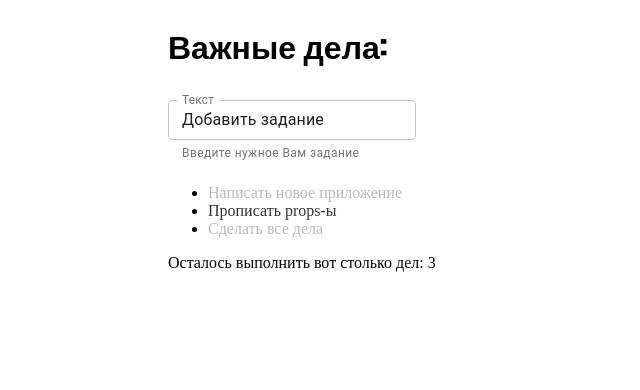
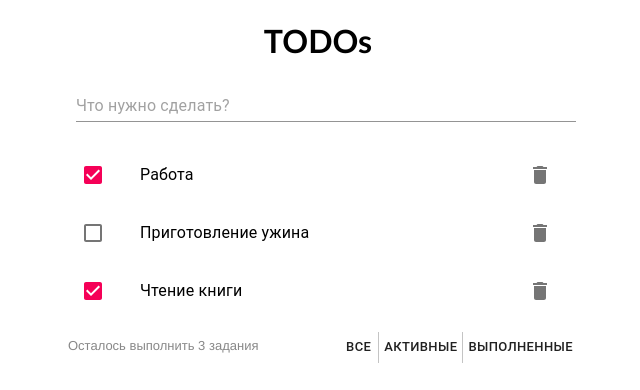
Before and after one commit to WebHeroSchool/todoZiabrova, a React (Create React App) app in the folder todo/: page / in a window 1280 px wide. Shown: the top 390 px of the page, without its empty margins (322-962 px from the left). Built offline with nearby package versions, Linux system fonts and the light colour scheme.

Commit message:
Добавлена общая стилизация

```diff
--- a/todo/package.json
+++ b/todo/package.json
@@ -37,6 +37,7 @@
   },
   "devDependencies": {
     "@material-ui/core": "^4.11.0",
+    "@material-ui/icons": "^4.9.1",
     "classnames": "^2.2.6"
   }
 }
--- a/todo/src/components/App/App.js
+++ b/todo/src/components/App/App.js
@@ -3,31 +3,28 @@ import ItemList from '../ItemList/ItemList';
 import Footer from '../Footer/Footer';
 import styles from './App.module.css';
 
-const todoItem = 'Написать новое приложение';
+const items = [{
+  id: 1,
+  isDone: true,
+  value: 'Работа'
+},{
+  id: 2,
+  isDone: false,
+  value: 'Приготовление ужина'
+},{
+  id: 3,
+  isDone: true,
+  value: 'Чтение книги'
+}];
 
-const App = () => {
-  const items = [
-  {
-    value: 'Написать новое приложение',
-    isDone: true
-  },
-  {
-    value: 'Прописать props-ы',
-    isDone: false
-  },
-  {
-    value: 'Сделать все дела',
-    isDone: true
+const itemNumber = items.length;
 
-  }
-  ];
-  return (
-  <div className={styles.wrap}>
-    <h1 className={styles.title}>Важные дела:</h1>
-    <InputItem />
-    <ItemList items={items} />
-    <Footer count={3} />
-  </div>);
-}
+const App = () => (<div className={styles.wrap}>
+  <h1 className={styles.title}>TODOs</h1>
+  <InputItem />
+  <ItemList items={items}/>
+  <Footer itemNumber={itemNumber}/>
+  </div>
+);
 
 export default App;
--- a/todo/src/components/App/App.module.css
+++ b/todo/src/components/App/App.module.css
@@ -1,8 +1,11 @@
 .wrap {
-    margin: auto;
-    width: 300px;
+  margin: auto;
+  width: 500px;
+  font-family: 'Franklin Gothic Medium', 'Arial Narrow', Arial, sans-serif;
+
 }
 
 .title {
-    font-family: Impact, Haettenschweiler, 'Arial Narrow Bold', sans-serif;
+  text-align: center;
+  font-family: 'Gill Sans', 'Gill Sans MT', Calibri, 'Trebuchet MS', sans-serif
 }
--- a/todo/src/components/Footer/Footer.js
+++ b/todo/src/components/Footer/Footer.js
@@ -1,5 +1,17 @@
-const Footer = ({ count }) => (<div>
-  Осталось выполнить вот столько дел: {count}
-  </div>);
+import React from 'react';
+import Button from '@material-ui/core/Button';
+import ButtonGroup from '@material-ui/core/ButtonGroup';
+import styles from './Footer.module.css';
+
+const Footer = ({itemNumber}) => (<footer>
+  <label className={styles.itemNumber}>Осталось выполнить {itemNumber} задания</label>
+  <div className={styles.filters}>
+  <ButtonGroup className={styles.filter} size="small" variant="text" aria-label="small text primary button group">
+  <Button>Все</Button>
+  <Button>Активные</Button>
+  <Button>Выполненные</Button>
+  </ButtonGroup>
+  </div>
+  </footer>);
 
   export default Footer;
--- a/todo/src/components/Footer/Footer.module.css
+++ b/todo/src/components/Footer/Footer.module.css
@@ -0,0 +1,20 @@
+.itemNumber {
+    color: #888;
+    font-family: 'Franklin Gothic Medium', 'Arial Narrow', Arial, sans-serif;
+    font-size: 13px;
+  }
+
+  .filters {
+    border-radius: 4px;
+    position: absolute;
+    top: -20%;
+    right: -10px;
+  }
+
+  .filter {
+    font-size: 10px;
+  }
+
+  footer {
+    position: relative;
+  }
--- a/todo/src/components/InputItem/InputItem.js
+++ b/todo/src/components/InputItem/InputItem.js
@@ -2,13 +2,16 @@ import TextField from '@material-ui/core/TextField';
 
 const InputItem = () => (<div>
   <TextField
-    label="Текст"
-    id="outlined-margin-dense"
-    defaultValue="Добавить задание"
-    helperText="Введите нужное Вам задание"
-    margin="dense"
-    variant="outlined"
+  id="standard-full-width"
+  style={{ margin: 8 }}
+  placeholder="Что нужно сделать?"
+  fullWidth
+  margin="normal"
+  InputLabelProps={{
+    shrink: true,
+  }}
   />
-</div>);
+  </div>
+);
 
 export default InputItem;
--- a/todo/src/components/Item/Item.js
+++ b/todo/src/components/Item/Item.js
@@ -1,13 +1,29 @@
 import styles from './Item.module.css';
-import classnames from 'classnames';
+import ListItem from '@material-ui/core/ListItem';
+import ListItemIcon from '@material-ui/core/ListItemIcon';
+import ListItemText from '@material-ui/core/ListItemText';
+import Checkbox from '@material-ui/core/Checkbox';
+import IconButton from '@material-ui/core/IconButton';
+import DeleteIcon from '@material-ui/icons/Delete';
+import ListItemSecondaryAction from '@material-ui/core/ListItemSecondaryAction';
 
-const Item = ({ value, isDone }) => (<span className={
-  classnames({
-    [styles.item]: true,
-    [styles.done]: isDone
-  })
-}>
-  {value}
-</span>);
+const Item = ({item, isDone, id}) => (
+  <ListItem>
+  <ListItemIcon>
+    <Checkbox
+      edge="start"
+      checked={isDone}
+      tabIndex={-1}
+      disableRipple
+    />
+  </ListItemIcon>
+  <ListItemText id={id} primary={item} />
+  <ListItemSecondaryAction>
+    <IconButton edge="end" aria-label="comments">
+      <DeleteIcon />
+    </IconButton>
+  </ListItemSecondaryAction>
+</ListItem>
+);
 
 export default Item;
--- a/todo/src/components/ItemList/ItemList.js
+++ b/todo/src/components/ItemList/ItemList.js
@@ -1,9 +1,11 @@
+import React from 'react';
 import Item from '../Item/Item';
+import styles from './ItemList.module.css';
 
 const ItemList = ({ items }) => (<ul>
-  {items.map(item => <li key={item.value}>
-    <Item value={item.value} isDone={item.isDone} />
-  </li>)}
+  {items.map(item =>
+    <Item key={item.id} item={item.value} isDone={item.isDone} />
+  )}
 </ul>);
 
 export default ItemList;
--- a/todo/src/components/ItemList/ItemList.module.css
+++ b/todo/src/components/ItemList/ItemList.module.css
@@ -0,0 +1,7 @@
+ul {
+    padding-left: 0;
+  }
+
+li {
+    list-style-type: none;
+  }
--- a/todo/src/index.js
+++ b/todo/src/index.js
@@ -1,5 +1,5 @@
 import React from 'react';
 import ReactDOM from 'react-dom';
-import App from './components/App/App'
+import App from './components/App/App';
 
 ReactDOM.render(<App />, document.getElementById('root'));
```
Also changed, not shown: todo/src/components/Item/Item.module.css (+5 -5 lines), 2 other files (tests, documents, lock files or other folders).
